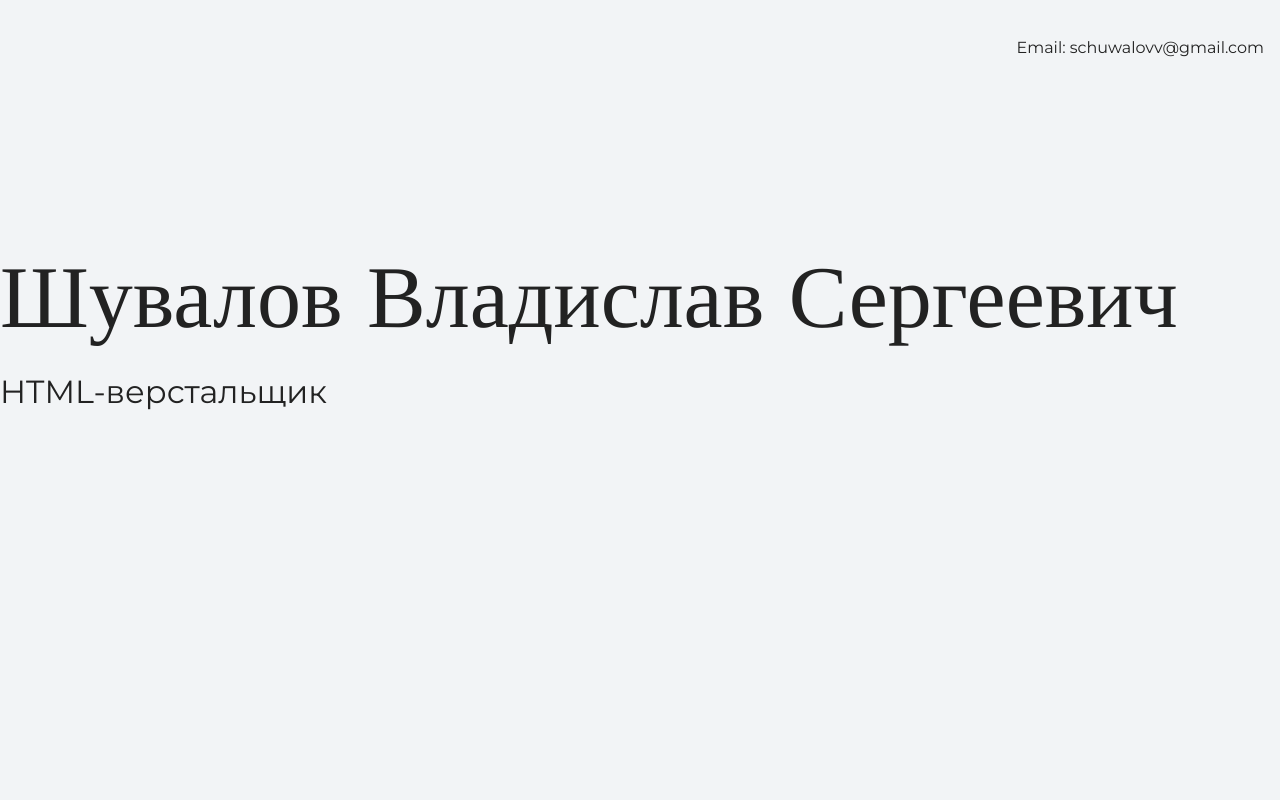
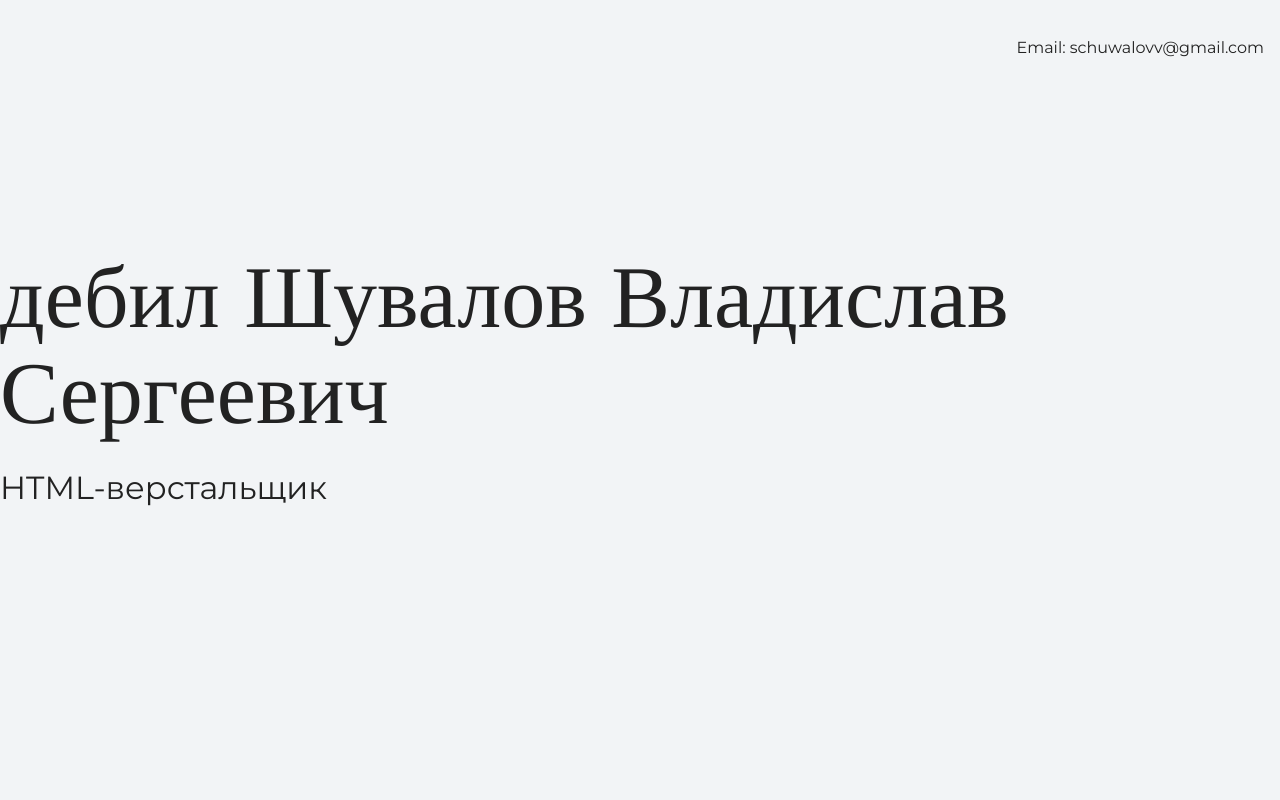
Before and after one commit to Schuwaloff/my-site, a plain HTML site: page index.html in a window 1280 px wide. Shown: the top 800 px of the page. Drawn offline with nearby package versions, Linux system fonts and the light colour scheme.

Commit message:
меняет текст на главной странице

```diff
--- a/index.html
+++ b/index.html
@@ -16,7 +16,7 @@
     </header>
 
     <section class="hero-image">
-      <h1 class="heading">Шувалов Владислав Сергеевич</h1>
+      <h1 class="heading">дебил Шувалов Владислав Сергеевич</h1>
       <p>HTML-верстальщик</p>
     </section>
 
```
